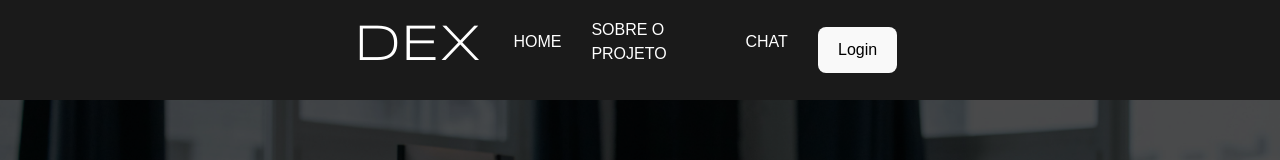
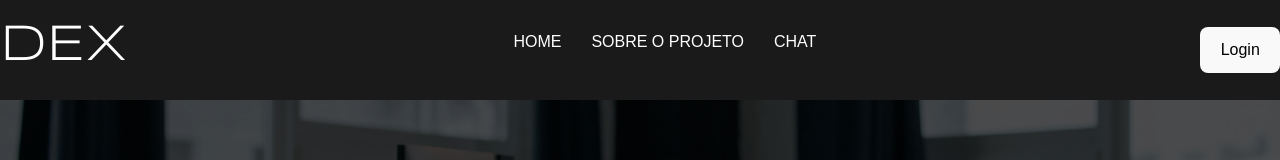
Before and after one commit to TeamXFive/DEX-frontend, a React (Vite) app: page / in a window 1280 px wide. Shown: the top 160 px of the page. Built offline with nearby package versions, Linux system fonts and the light colour scheme; grey boxes are pictures that could not be loaded.

Commit message:
[feat] header ongoing

```diff
--- a/src/App.jsx
+++ b/src/App.jsx
@@ -63,7 +63,7 @@ export function App() {
                 <div className="page-content">
                     <Routes>
                         <Route path="/" element={<Home />} />
-                        <Route path="/sobre" element={<div>Sobre</div>} />
+                        <Route path="/sobre" element={<div>Sobre o projeto</div>} />
                         <Route path="/chat" element={<Chat />} />
                         <Route path="/account" element={<Account />} />
                         <Route path="*" element={<Navigate to="/" />} />
--- a/src/components/header/header.css
+++ b/src/components/header/header.css
@@ -3,7 +3,8 @@
 header {
     display: flex;
     align-items: center;
-    justify-content: center;
+    justify-content: space-between;
+    width: 100%;
     background-color: #1a1a1a;
     height: 100px;
 }
@@ -25,7 +26,6 @@ li {
 }
 
 button {
-    margin-left: auto;
-    margin-right: 5%;
+    margin-right: 0;
     font-family: sans-serif;
 }
--- a/src/components/header/header.jsx
+++ b/src/components/header/header.jsx
@@ -14,7 +14,9 @@ function Header() {
 
     return(
         <header>
+                <div>
                 <h1 className="Logo">DEX</h1>
+                </div>
                 <div>
                     <ul className="list">
                         <Link to="/"><li>HOME</li></Link>
@@ -22,7 +24,9 @@ function Header() {
                         <Link to="/chat"><li>CHAT</li></Link>
                     </ul>
                 </div>
-                <button>Login</button>
+                <div>
+                    <button>Login</button>
+                </div>
         </header>
     );
 }
```
